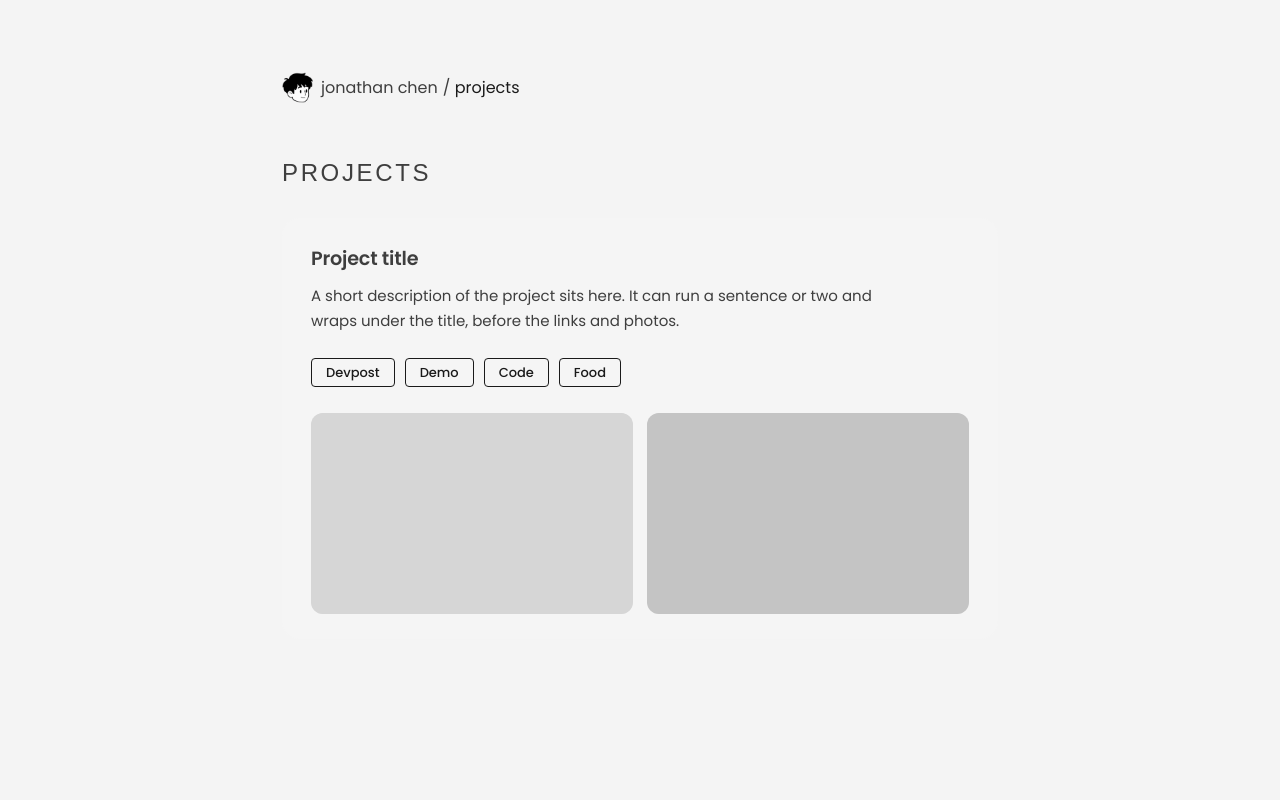
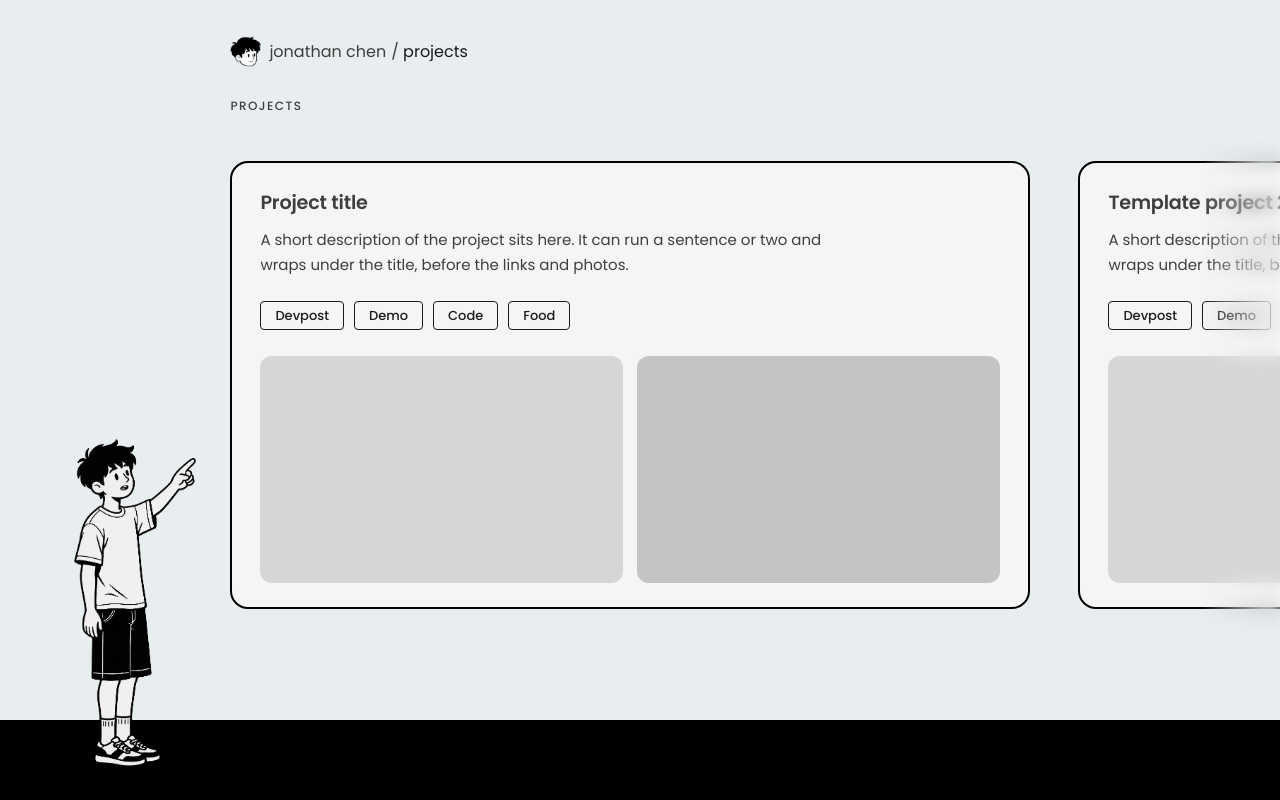
Before and after one commit to JonathanChen2026/personal-blog, a Next.js app: page /projects in a window 1280 px wide. Built offline with nearby package versions, Linux system fonts and the light colour scheme; a web font is replaced by a local one.

Commit message:
project gallery

```diff
--- a/app/projects/page.tsx
+++ b/app/projects/page.tsx
@@ -1,5 +1,4 @@
 import type { Metadata } from 'next';
-import PageFrame from '@/components/PageFrame';
 import ProjectsPanel from '@/components/top-level/ProjectsPanel';
 
 export const metadata: Metadata = {
@@ -7,9 +6,5 @@ export const metadata: Metadata = {
 };
 
 export default function ProjectsPage() {
-  return (
-    <PageFrame slug="projects">
-      <ProjectsPanel />
-    </PageFrame>
-  );
+  return <ProjectsPanel />;
 }
--- a/components/projects/ProjectCard.module.css
+++ b/components/projects/ProjectCard.module.css
@@ -1,23 +1,8 @@
-.list {
-  display: flex;
-  flex-direction: column;
-  gap: 28px;
-  margin: 0;
-  padding: 0;
-  list-style: none;
-}
-
 .card {
   background: #f5f5f5;
-  border: 1px solid transparent;
+  border: 2px solid #000;
   border-radius: 18px;
   padding: 28px 28px 24px;
-  transition: border-color 360ms ease;
-}
-
-.card:hover,
-.card:focus-within {
-  border-color: #000;
 }
 
 .title {
@@ -94,9 +79,3 @@
     grid-template-columns: minmax(0, 1fr);
   }
 }
-
-@media (prefers-reduced-motion: reduce) {
-  .card {
-    transition: none;
-  }
-}
--- /dev/null
+++ b/components/projects/ProjectsGallery.module.css
@@ -0,0 +1,90 @@
+.scene {
+  --gallery-inset: clamp(200px, 18vw, 310px);
+  position: relative;
+  height: 100svh;
+  min-height: 640px;
+  overflow: hidden;
+  background: #e8edef;
+}
+
+.header {
+  position: absolute;
+  z-index: 2;
+  top: 36px;
+  left: var(--gallery-inset);
+}
+
+.title {
+  margin: 18px 0 0;
+  font-size: 12px;
+  font-weight: 500;
+  letter-spacing: 0.12em;
+  text-transform: uppercase;
+}
+
+.track {
+  height: 100%;
+  overflow-x: auto;
+  overflow-y: hidden;
+  padding: 120px 48px 150px var(--gallery-inset);
+  scrollbar-width: none;
+}
+
+.track::-webkit-scrollbar { display: none; }
+.track:focus-visible { outline: 2px solid #000; outline-offset: -6px; }
+
+.list {
+  display: flex;
+  align-items: center;
+  gap: 48px;
+  width: max-content;
+  min-height: 100%;
+  margin: 0;
+  padding: 0;
+  list-style: none;
+}
+
+.list > li {
+  flex: 0 0 auto;
+  width: min(800px, calc(100vw - 280px));
+}
+
+.floor {
+  position: absolute;
+  inset: auto 0 0;
+  height: 10%;
+  background: #000;
+  pointer-events: none;
+}
+
+.character {
+  position: absolute;
+  z-index: 1;
+  left: 4.5%;
+  bottom: 3%;
+  height: 44%;
+  width: auto;
+  pointer-events: none;
+}
+
+@media (min-width: 769px) {
+  .scene::after {
+    content: '';
+    position: absolute;
+    z-index: 2;
+    inset: 0 0 10% auto;
+    width: 80px;
+    backdrop-filter: blur(9px);
+    mask-image: linear-gradient(to right, transparent, #000);
+    pointer-events: none;
+  }
+}
+
+@media (max-width: 768px) {
+  .scene { height: auto; min-height: 100svh; padding: 36px 24px 72px; }
+  .header { position: static; margin-bottom: 28px; }
+  .track { height: auto; overflow: visible; padding: 0; }
+  .list { flex-direction: column; align-items: stretch; width: 100%; gap: 28px; }
+  .list > li { width: 100%; }
+  .character, .floor { display: none; }
+}
--- /dev/null
+++ b/components/projects/ProjectsGallery.tsx
@@ -0,0 +1,57 @@
+'use client';
+
+import { useEffect, useRef, type ReactNode } from 'react';
+import Image from 'next/image';
+import HomeReturnLink from '@/components/HomeReturnLink';
+import styles from './ProjectsGallery.module.css';
+
+export default function ProjectsGallery({ children }: { children: ReactNode }) {
+  const sceneRef = useRef<HTMLElement>(null);
+  const trackRef = useRef<HTMLDivElement>(null);
+
+  useEffect(() => {
+    const scene = sceneRef.current;
+    const track = trackRef.current;
+    if (!scene || !track) return;
+
+    const desktop = window.matchMedia('(min-width: 769px)');
+    const onWheel = (event: WheelEvent) => {
+      if (!desktop.matches || event.ctrlKey) return;
+      const delta = Math.abs(event.deltaX) > Math.abs(event.deltaY) ? event.deltaX : event.deltaY;
+      const unit = event.deltaMode === 1 ? 16 : event.deltaMode === 2 ? track.clientWidth : 1;
+      event.preventDefault();
+      track.scrollLeft += delta * unit;
+    };
+
+    scene.addEventListener('wheel', onWheel, { passive: false });
+    return () => scene.removeEventListener('wheel', onWheel);
+  }, []);
+
+  return (
+    <section className={styles.scene} ref={sceneRef}>
+      <header className={styles.header}>
+        <HomeReturnLink slug="projects" />
+        <h1 className={styles.title}>Projects</h1>
+      </header>
+      <div
+        aria-label="Project gallery"
+        className={styles.track}
+        ref={trackRef}
+        role="region"
+        tabIndex={0}
+      >
+        {children}
+      </div>
+      <div aria-hidden="true" className={styles.floor} />
+      <Image
+        alt=""
+        className={styles.character}
+        height={1983}
+        loading="eager"
+        sizes="(max-width: 768px) 1px, 200px"
+        src="/pointing.png"
+        width={793}
+      />
+    </section>
+  );
+}
--- a/components/top-level/ProjectsPanel.tsx
+++ b/components/top-level/ProjectsPanel.tsx
@@ -1,33 +1,18 @@
 import ProjectCard from '@/components/projects/ProjectCard';
-import styles from '@/components/projects/ProjectCard.module.css';
-import { projects as projectEntries } from '@/content/projects';
-import { config } from '@/site.config';
-
-const { projects } = config;
+import ProjectsGallery from '@/components/projects/ProjectsGallery';
+import styles from '@/components/projects/ProjectsGallery.module.css';
+import { projects } from '@/content/projects';
 
 export default function ProjectsPanel() {
   return (
-    <div>
-      <h1
-        className="page-section-title"
-        style={{
-          fontSize: projects.titleFontSize,
-          fontWeight: projects.titleFontWeight,
-          textTransform: 'uppercase',
-          marginBottom: '24px',
-        }}
-      >
-        PROJECTS
-      </h1>
-      {projectEntries.length > 0 && (
+    <ProjectsGallery>
       <ul className={styles.list}>
-          {projectEntries.map((project) => (
+        {projects.map((project) => (
           <li key={project.title}>
             <ProjectCard project={project} />
           </li>
         ))}
       </ul>
-      )}
-    </div>
+    </ProjectsGallery>
   );
 }
--- a/content/projects.ts
+++ b/content/projects.ts
@@ -32,8 +32,7 @@ export type Project = {
  *   ],
  * }
  */
-export const projects: Project[] = [
-  {
+const templateProject: Project = {
   title: 'Project title',
   description:
     'A short description of the project sits here. It can run a sentence or two and wraps under the title, before the links and photos.',
@@ -47,5 +46,10 @@ export const projects: Project[] = [
     { src: '/projects/placeholder-a.jpg', alt: 'Placeholder photo' },
     { src: '/projects/placeholder-b.jpg', alt: 'Placeholder photo' },
   ],
-  },
+};
+
+export const projects: Project[] = [
+  templateProject,
+  { ...templateProject, title: 'Template project 2' },
+  { ...templateProject, title: 'Template project 3' },
 ];
```
Lines whose indentation alone changed are shown as unchanged.
